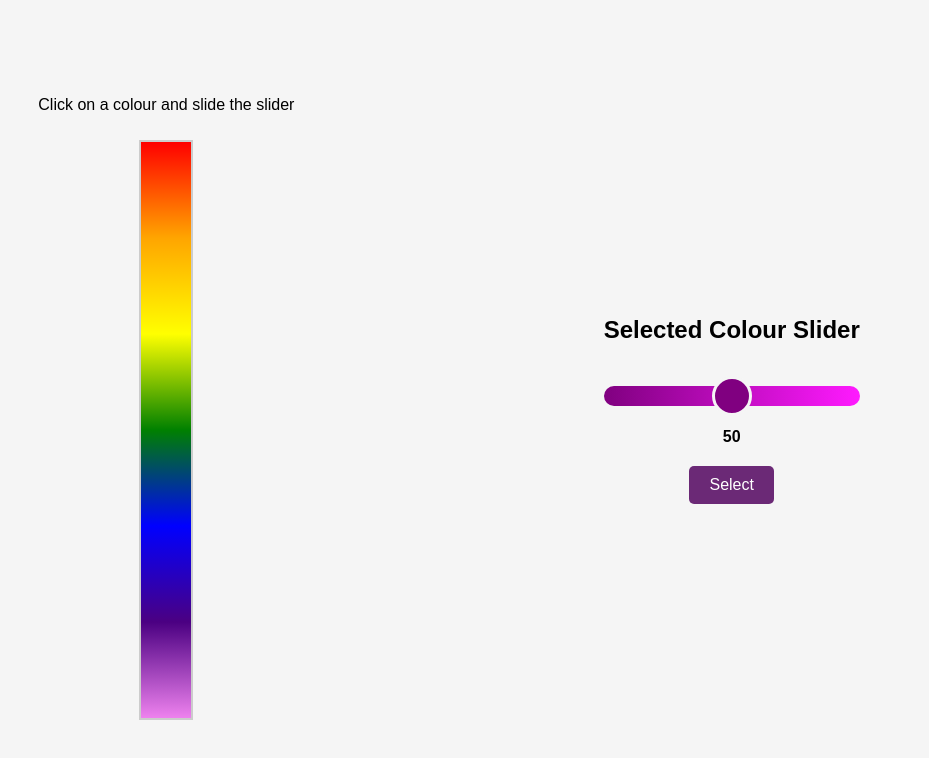
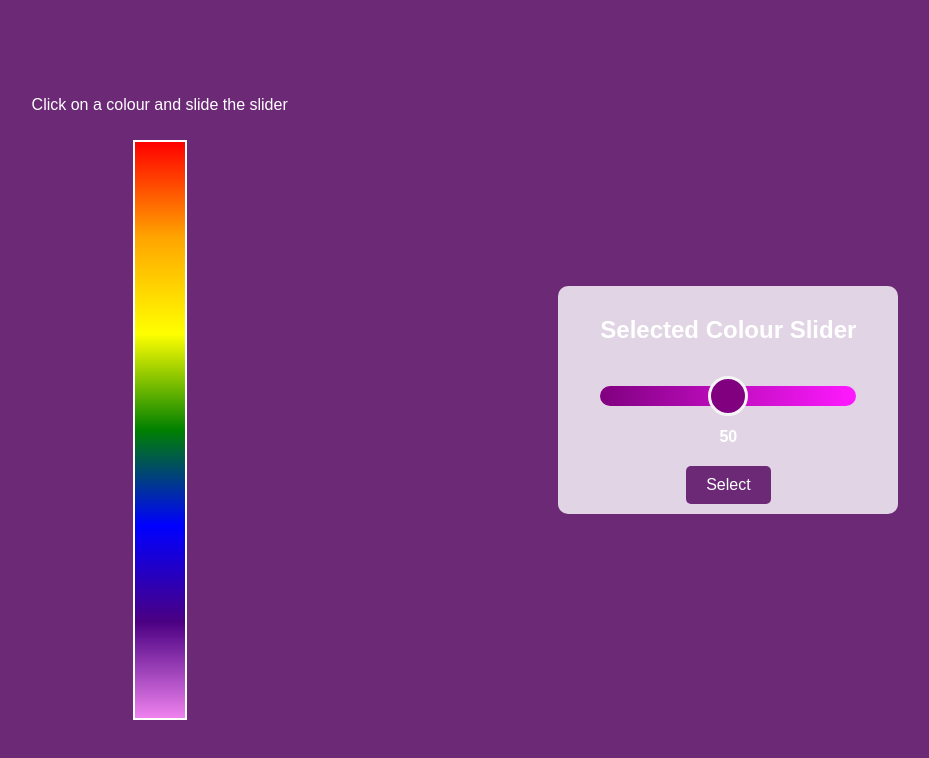
Before and after one commit to stu2454/slider_colour_picker, a plain HTML site: page client/index.html in a window 1280 px wide. Shown: the whole page, without its empty margins (175-1104 px from the left). Drawn offline with Linux system fonts and the light colour scheme.

Commit message:
added NDIS COLOUR BACKGROUND

```diff
--- a/client/style.css
+++ b/client/style.css
@@ -5,7 +5,8 @@ body {
     align-items: center;
     height: 100vh;
     margin: 0;
-    background-color: #f5f5f5;
+    background-color: #6B2976; /* NDIS purple */
+    color: white; /*ensures readability of text against purple background */
 }
 
 /* Colour Picker Section */
@@ -22,7 +23,7 @@ body {
 .color-picker-bar {
     height: 100%;
     width: 50px;
-    border: 2px solid #ccc;
+    border: 2px solid #FFFFFF; /* WHITE BORDER */
     cursor: pointer;
     background: linear-gradient(to bottom, red, orange, yellow, green, blue, indigo, violet);
 }
@@ -35,6 +36,9 @@ body {
     gap: 20px;
     width: 25%;
     position: relative;
+    background-color: rgba(255, 255, 255, 0.8); /* Slightly transparent white */
+    padding: 10px;
+    border-radius: 10px;
 }
 
 .slider {
@@ -78,6 +82,10 @@ button:hover {
     background-color: #8c3696;
 }
 
+.button{
+    background-color; #FFFFFF;
+    COLOR: #6B2976;/* NDIS PURPLE */
+}
 .slider::-webkit-slider-thumb {
     -webkit-appearance: none;
     appearance: none;
```
